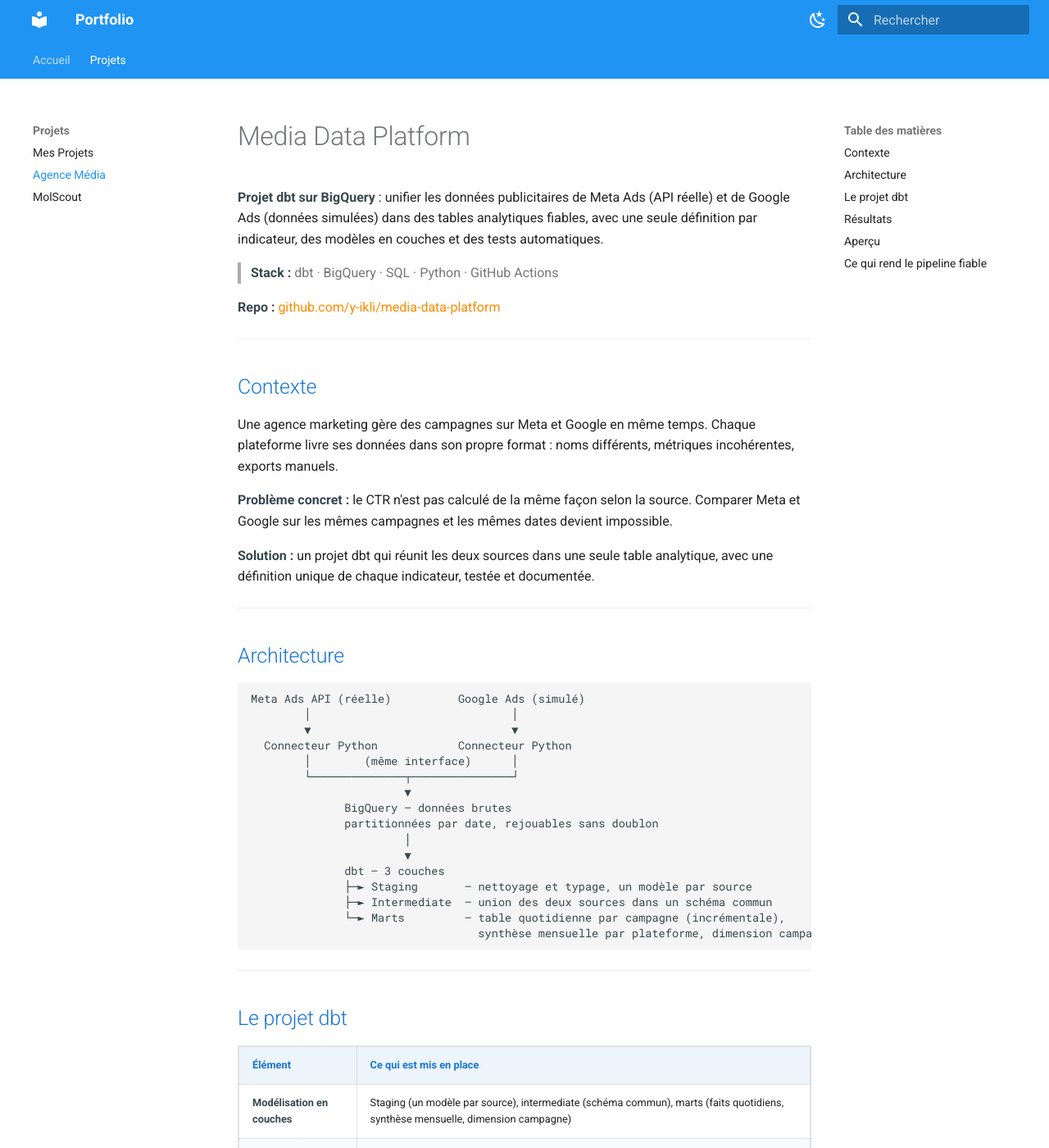
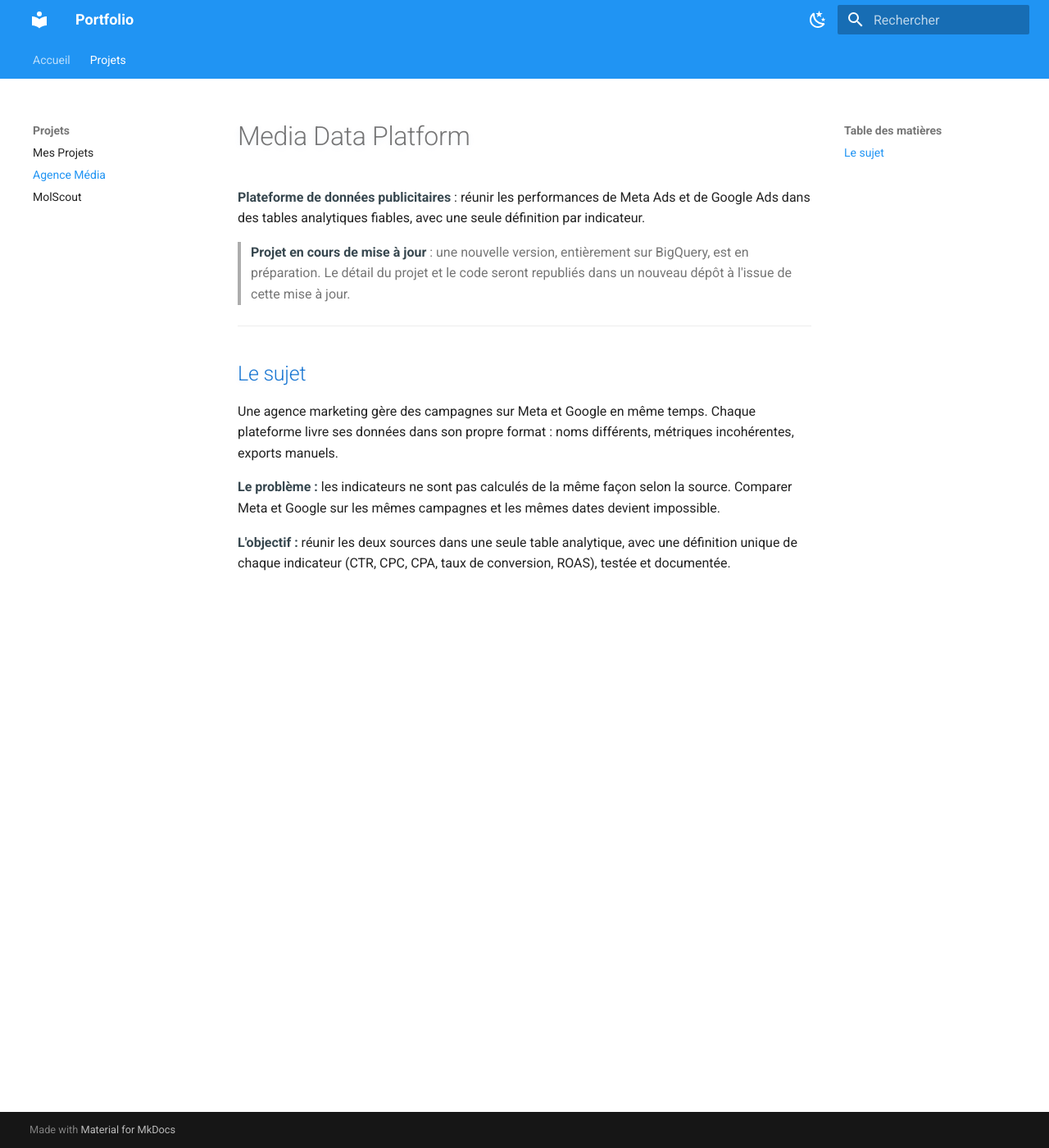
Before and after one commit to y-ikli/portfolio, an MkDocs documentation site: the page built from docs/projets/agence_media.md, in a window 1280 px wide and 1400 px high. Shown: the whole window at 82% size. Built offline with MkDocs 1.6.1 and Material for MkDocs 9.7.7, drawn with Linux system fonts in a browser that asks for light colours; some of the changed text lies outside the part shown.

Commit message:
make media data platform en pause pour mise à jour

````diff
--- a/docs/projets/agence_media.md
+++ b/docs/projets/agence_media.md
@@ -1,91 +1,15 @@
 # Media Data Platform
 
-**Projet dbt sur BigQuery** : unifier les données publicitaires de Meta Ads (API réelle) et de Google Ads (données simulées) dans des tables analytiques fiables, avec une seule définition par indicateur, des modèles en couches et des tests automatiques.
+**Plateforme de données publicitaires** : réunir les performances de Meta Ads et de Google Ads dans des tables analytiques fiables, avec une seule définition par indicateur.
 
-> **Stack :** dbt · BigQuery · SQL · Python · GitHub Actions
-
-**Repo :** [github.com/y-ikli/media-data-platform](https://github.com/y-ikli/media-data-platform)
+> **Projet en cours de mise à jour** : une nouvelle version, entièrement sur BigQuery, est en préparation. Le détail du projet et le code seront republiés dans un nouveau dépôt à l'issue de cette mise à jour.
 
 ---
 
-## Contexte
+## Le sujet
 
 Une agence marketing gère des campagnes sur Meta et Google en même temps. Chaque plateforme livre ses données dans son propre format : noms différents, métriques incohérentes, exports manuels.
 
-**Problème concret :** le CTR n'est pas calculé de la même façon selon la source. Comparer Meta et Google sur les mêmes campagnes et les mêmes dates devient impossible.
+**Le problème :** les indicateurs ne sont pas calculés de la même façon selon la source. Comparer Meta et Google sur les mêmes campagnes et les mêmes dates devient impossible.
 
-**Solution :** un projet dbt qui réunit les deux sources dans une seule table analytique, avec une définition unique de chaque indicateur, testée et documentée.
-
----
-
-## Architecture
-
-```
-Meta Ads API (réelle)          Google Ads (simulé)
-        │                              │
-        ▼                              ▼
-  Connecteur Python            Connecteur Python
-        │        (même interface)      │
-        └──────────────┬───────────────┘
-                       ▼
-              BigQuery — données brutes
-              partitionnées par date, rejouables sans doublon
-                       │
-                       ▼
-              dbt — 3 couches
-              ├─► Staging       — nettoyage et typage, un modèle par source
-              ├─► Intermediate  — union des deux sources dans un schéma commun
-              └─► Marts         — table quotidienne par campagne (incrémentale),
-                                  synthèse mensuelle par plateforme, dimension campagne
-```
-
----
-
-## Le projet dbt
-
-| Élément | Ce qui est mis en place |
-|---|---|
-| **Modélisation en couches** | Staging (un modèle par source), intermediate (schéma commun), marts (faits quotidiens, synthèse mensuelle, dimension campagne) |
-| **Modèle incrémental** | La table quotidienne retraite une fenêtre glissante de jours, car les plateformes corrigent leurs chiffres après coup ; partitionnée par date et clusterisée sur BigQuery |
-| **Macros** | Calcul sûr des ratios (pas de division par zéro) et fonctions de dates compatibles avec plusieurs moteurs SQL |
-| **Tests** | Tests génériques (`not_null`, `unique`, `accepted_values`), tests sur combinaisons de clés (dbt_utils), règles métier (CTR ≤ 100 %, clics ≤ impressions) et tests unitaires dbt sur les calculs d'indicateurs |
-| **Sources** | Sources déclarées avec contrôle de fraîcheur des données |
-| **Documentation** | Colonnes et modèles décrits, lineage généré automatiquement |
-| **CI** | À chaque modification : exécution complète de dbt (modèles et tests) et vérification que le projet se charge sur BigQuery |
-
----
-
-## Résultats
-
-| Source | Lignes | Campagnes | Période |
-|--------|--------|-----------|---------|
-| Meta Ads (réelle) | 447 | 46 | 2023-04 → 2025-08 |
-| Google Ads (simulé) | 4 280 | 5 | même période |
-
-**Table finale :** 4 727 lignes · 1 ligne = 1 campagne × 1 date × 1 plateforme · 51 tests dbt au vert (47 tests de données, 4 tests unitaires)
-
-Indicateurs calculés : CTR, CPC, CPA, taux de conversion, ROAS (valeur des conversions / dépense).
-
----
-
-## Aperçu
-
-![BigQuery mart_campaign_daily](../images_projets/agence_media/bigquery_mart.png)
-*Table finale : indicateurs Meta et Google unifiés.*
-
-![Lineage dbt](../images_projets/agence_media/lineage.png)
-*Lineage dbt : de la source brute aux indicateurs, chaque étape est traçable.*
-
-![Documentation dbt](../images_projets/agence_media/dbt_serve.png)
-*Documentation générée automatiquement : colonnes, descriptions, tests.*
-
----
-
-## Ce qui rend le pipeline fiable
-
-- **Rejouable sans doublon** : relancer un chargement ne duplique jamais les données.
-- **Traçable** : chaque ligne est reliée à l'exécution qui l'a chargée.
-- **Une seule définition par indicateur**, versionnée dans Git et documentée.
-- **Testé à chaque modification** : 51 tests dbt et CI GitHub Actions (lint, tests Python, exécution de dbt).
-
-Détail technique et choix d'architecture : voir le [dépôt GitHub](https://github.com/y-ikli/media-data-platform).
+**L'objectif :** réunir les deux sources dans une seule table analytique, avec une définition unique de chaque indicateur (CTR, CPC, CPA, taux de conversion, ROAS), testée et documentée.
--- a/docs/projets/index.md
+++ b/docs/projets/index.md
@@ -2,14 +2,14 @@
 
 ## [Media Data Platform](agence_media.md)
 
-Projet dbt sur BigQuery qui unifie les données publicitaires de Meta Ads (API réelle) et de Google Ads (données simulées) : une seule définition par indicateur, modèles en couches dont un modèle incrémental, macros, 51 tests automatisés et CI GitHub Actions.
+Plateforme de données publicitaires : réunir les performances de Meta Ads et de Google Ads dans des tables analytiques fiables, avec une seule définition par indicateur.
 
-**Stack :** dbt · BigQuery · SQL · Python · GitHub Actions
+*Projet en cours de mise à jour : une nouvelle version, entièrement sur BigQuery, est en préparation.*
 
 ---
 
 ## [MolScout](molscout.md)
 
-Assistant 100 % local pour la chimie médicinale — interrogation de rapports scientifiques en langage naturel, chaque affirmation vérifiée contre sa source, chimie calculée par RDKit plutôt que devinée par le modèle.
+Un assistant IA qui ne répond que ce qu'il peut prouver : il interroge les rapports scientifiques d'un chimiste, cite le passage exact qui justifie chaque réponse, et calcule les propriétés des molécules avec RDKit au lieu de les laisser deviner au modèle. Entièrement en local, aucune donnée ne quitte la machine.
 
 **Stack :** Python · LangChain · LangGraph · Ollama · Qdrant · RDKit · FastAPI · Streamlit
--- a/docs/projets/molscout.md
+++ b/docs/projets/molscout.md
@@ -1,20 +1,20 @@
 # MolScout
 
-**Assistant de recherche documentaire et de cheminformatique 100 % local**, pour la chimie médicinale et le DMPK — il répond aux questions d'un chimiste à partir de ses propres rapports, avec des sources citées, et calcule les propriétés moléculaires avec RDKit au lieu de les deviner. Aucune donnée ne quitte la machine.
+**Un assistant IA qui ne répond que ce qu'il peut prouver.** MolScout répond aux questions d'un chimiste à partir de ses propres rapports, cite le passage exact qui justifie chaque réponse, et calcule les propriétés des molécules au lieu de laisser le modèle les deviner. Il fonctionne entièrement en local : aucune donnée ne quitte la machine.
 
 > **Stack :** Python · LangChain · LangGraph · Ollama · Qdrant · RDKit · FastAPI · Streamlit
 >
-> **Statut :** prototype avancé, mesuré sur un corpus synthétique. Dépôt privé (données de chimie médicinale sensibles par nature du domaine) — **code source disponible sur demande**.
+> **Code source disponible sur demande** (dépôt privé).
 
 ---
 
 ## Contexte
 
-Dans les équipes de recherche pharmaceutique, les documents internes (rapports DMPK, fiches candidats, protocoles de synthèse) s'accumulent et deviennent difficiles à interroger. Les solutions cloud posent un problème de confidentialité sur des données sensibles — brevets, molécules, résultats d'essais.
+Dans les équipes de recherche pharmaceutique, les documents internes (rapports d'études, fiches de molécules candidates, protocoles) s'accumulent et deviennent difficiles à interroger. Les assistants IA en ligne posent un problème de confidentialité : brevets, molécules et résultats d'essais ne doivent pas sortir de l'entreprise.
 
-**Problème :** retrouver une donnée précise dans des dizaines de documents prend du temps, et un modèle de langage laissé seul peut répondre avec assurance à côté de la plaque — mélanger deux composés voisins, ou inventer une valeur plausible.
+**Le problème :** retrouver une donnée précise dans des dizaines de documents prend du temps. Et un modèle de langage laissé seul peut se tromper avec assurance : confondre deux molécules voisines, ou inventer une valeur plausible.
 
-**Principe du système : un assistant qui ne répond que ce qu'il peut prouver.**
+**La solution : trois principes.**
 
 - **Vérification, pas confiance** : chaque affirmation de la réponse est contrôlée, sans LLM, contre le passage exact qu'elle cite (extrait littéral, valeur, unité, composé). Si une affirmation ne passe pas ce contrôle, le système relance une génération guidée, puis répond partiellement ou s'abstient plutôt que d'affirmer à tort.
 - **Chimie calculée, pas devinée** : descripteurs moléculaires, règle de Lipinski, similarité, sous-structure et résolution de SMILES viennent de RDKit et d'une chimiothèque locale, jamais du modèle de langage.
@@ -44,20 +44,6 @@ Question ─► contexte ─► routeur (entités) ─┬─► récupération h
 
 Composants : LangGraph pour orchestrer le graphe (récupération, outils, génération, vérification) ; Ollama pour le LLM et les embeddings, entièrement en local ; Qdrant pour la recherche vectorielle ; RDKit pour la chimie ; SQLite pour la chimiothèque ; FastAPI pour l'API ; Streamlit pour l'interface.
 
-## Résultats mesurés
-
-Comparaison contre une première version plus simple (recherche seule, sans vérification), sur un jeu de 21 cas avec génération, mesurée sur une machine sans GPU (16 cœurs, 30 Go de RAM, modèle `qwen2.5:7b` en 7 milliards de paramètres) :
-
-| Indicateur | Avant | Après |
-|---|---|---|
-| Exactitude globale | 43 % | **95 %** |
-| Exactitude numérique | 27 % | **91 %** |
-| Suffisance du contexte @5 (récupération, 74 cas) | 64 % | **95 %** |
-| Latence médiane | 304 s | **67 s** |
-| Latence p95 | 1 064 s | 110 s |
-
-**Ce que ces chiffres valent, et ce qu'ils ne valent pas** : le corpus est synthétique et petit (3 documents, 7 composés fictifs, 74 cas) — ces chiffres démontrent un mécanisme (ne pas mélanger les composés, ne citer que ce qui est prouvé), pas une performance sur des documents réels de grande échelle. La cible de latence p95 (≤ 45 s) n'est pas atteinte sur cette machine sans GPU ; les leviers identifiés sont un modèle plus petit ou un GPU.
-
 ## Aperçu
 
 ### Interface principale
@@ -74,7 +60,3 @@ Comparaison contre une première version plus simple (recherche seule, sans vér
 
 ![Détail des sources citées](../images_projets/molscout/sources_citees.png)
 *Les passages exacts utilisés pour construire et vérifier la réponse, consultables en un clic.*
-
-## État du projet
-
-Prototype avancé, en évolution active. Le dépôt reste privé : les documents de chimie médicinale traités sont par nature sensibles (composés en développement, résultats non publiés), même quand — comme ici — les données de démonstration sont entièrement fictives. Le code source, la suite de tests et le détail des mesures sont disponibles sur demande.
````
